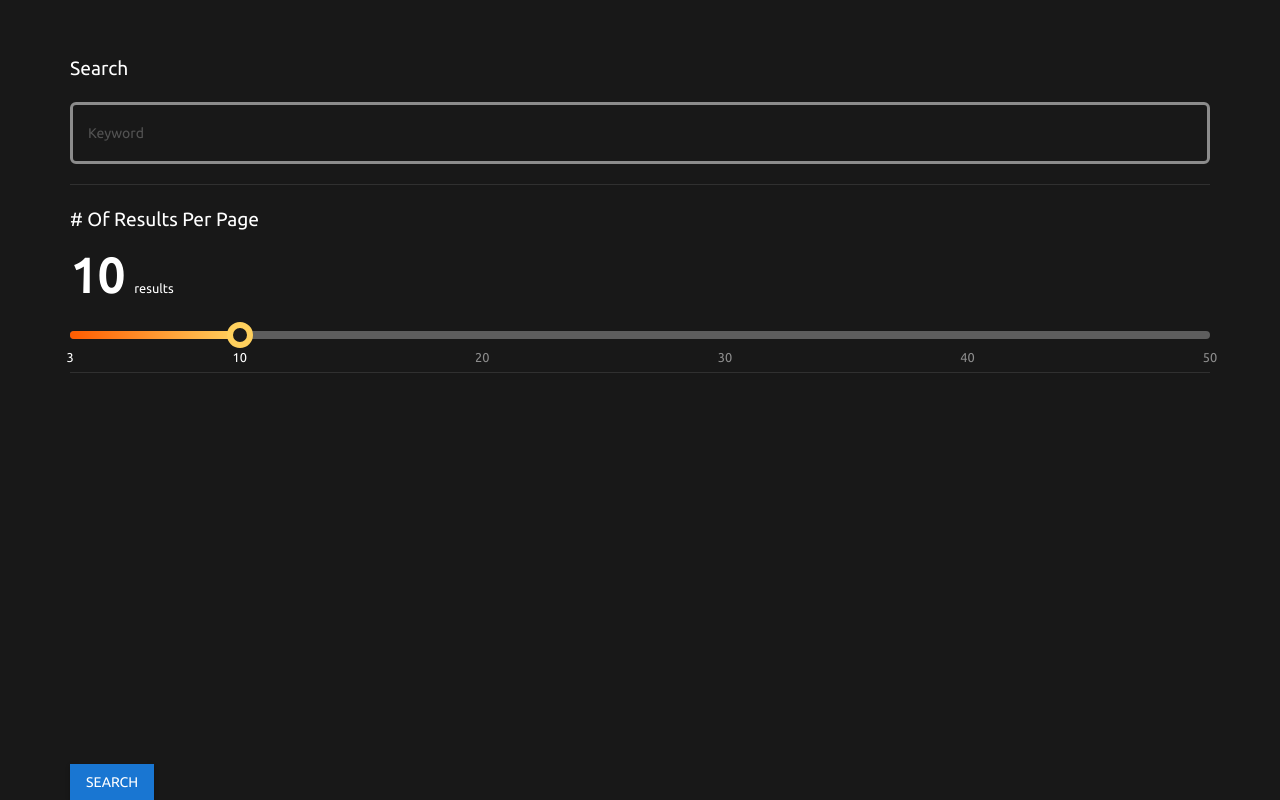
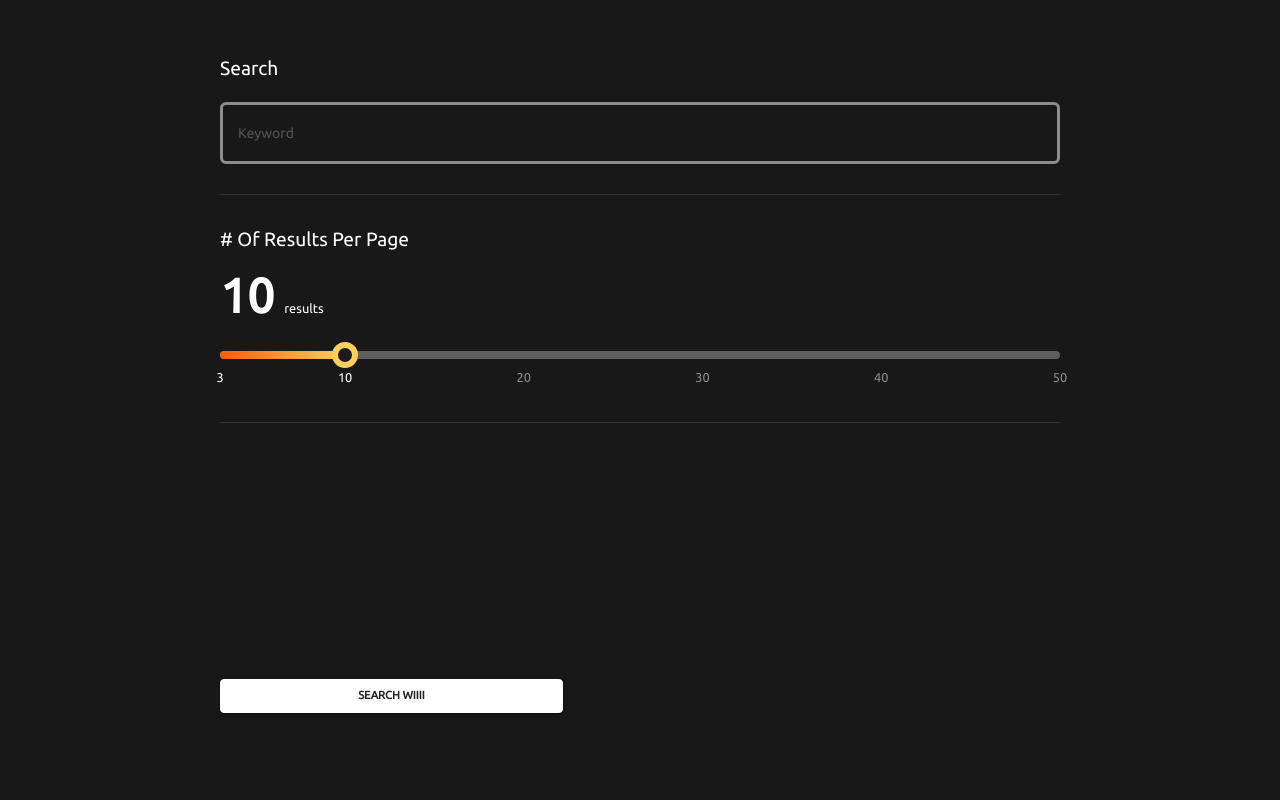
Before and after one commit to AlphonHung/aha_recruit_exam, a React app: page / in a window 1280 px wide. Built offline with nearby package versions, Linux system fonts and the light colour scheme.

Commit message:
Home page finished

```diff
--- /dev/null
+++ b/src/components/CustomButtons.tsx
@@ -0,0 +1,29 @@
+import React from 'react';
+import Button from '@mui/material/Button';
+
+/** A custom block level button for any common use.
+ *
+ * @param children Anything that will display inside button.
+ * @param handleClick Callback fired when click button.
+ */
+export function CustomBlockButton(props: { children: React.ReactNode; handleClick?: () => void; }) {
+    return (
+        <Button
+            variant="contained"
+            onClick={props.handleClick}
+            sx={{
+                width: '100%',
+                maxWidth: '343px',
+                border: '1px solid #FFFFFF',
+                fontSize: '0.7rem',
+                fontWeight: 700,
+                borderRadius: '4px',
+                '&:hover': {
+                    color: '#FFFFFF',
+                    backgroundColor: '#121212'
+                }
+            }}>
+            {props.children}
+        </Button>
+    )
+}
--- /dev/null
+++ b/src/components/CustomInputs.tsx
@@ -0,0 +1,37 @@
+import React, { useRef } from 'react';
+import TextField from '@mui/material/TextField';
+
+/** A custom one line input field
+ *
+ * @param handleInput Callback fired when change input value
+ */
+export function CustomInput(props: { placeholder: string; handleInput: (event: React.ChangeEvent<HTMLInputElement>) => void }) {
+    return (
+        <TextField
+            hiddenLabel
+            placeholder={props.placeholder}
+            onChange={props.handleInput}
+            sx={{
+                '& .MuiOutlinedInput-input': {
+                    height: '21px',
+                    padding: '20px 18px',
+                    fontSize: '14px',
+                    '&::placeholder': {
+                        color: '#FFFFFF',
+                        opacity: 0.25
+                    }
+                },
+                '& .MuiOutlinedInput-notchedOutline': {
+                    borderRadius: '6px',
+                    borderWidth: '3px !important',
+                    borderColor: '#FFFFFF80 !important',
+                },
+                '.Mui-focused': {
+                    '& .MuiOutlinedInput-notchedOutline': {
+                        borderColor: '#FF9B33 !important',
+                    }
+                }
+            }}
+        />
+    )
+}
--- /dev/null
+++ b/src/components/CustomSliders.tsx
@@ -0,0 +1,61 @@
+import React, { useRef } from 'react';
+import Slider from '@mui/material/Slider';
+
+const PAGE_SIZE_MARKS = [3, 10, 20, 30, 40, 50].map(value => ({ value, label: value.toString() }));
+
+/** A custom slider for change query's page size.
+ *
+ * @param defaultValue A initial value of slider.
+ * @param handleChange Callback fired when the slider's value changed.
+ */
+export function PageSizeSlider(props: { defaultValue: number; handleChange: (event: Event, newValue: number | number[], activeThumb: number) => void; }) {
+    const defaultValueRef = useRef(props.defaultValue);
+
+    return (
+        <Slider
+            aria-label="SearchCount"
+            defaultValue={defaultValueRef.current}
+            onChange={props.handleChange}
+            step={null}
+            min={3}
+            max={50}
+            marks={PAGE_SIZE_MARKS}
+            sx={{
+                color: '#FFD05D',
+                height: 8,
+                '& .MuiSlider-rail': {
+                    backgroundColor: '#FFFFFF',
+                    opacity: 0.3
+                },
+                '& .MuiSlider-track': {
+                    border: 'none',
+                    backgroundImage: 'linear-gradient(to right, #FF5C01, #FFD25F)'
+                },
+                '& .MuiSlider-thumb': {
+                    height: 26,
+                    width: 26,
+                    backgroundColor: '#1B1B1B',
+                    border: '6px solid currentColor',
+                    '&:focus, &:hover, &.Mui-active, &.Mui-focusVisible': {
+                        boxShadow: 'inherit',
+                    },
+                    '&:before': {
+                        display: 'none',
+                    },
+                },
+                '& .MuiSlider-mark': {
+                    display: 'none',
+                },
+                '& .MuiSlider-markLabel': {
+                    fontSize: '0.8rem',
+                    color: '#FFFFFF',
+                    opacity: 0.5,
+                    lineHeight: 1.5
+                },
+                '& .MuiSlider-markLabelActive': {
+                    opacity: 1
+                }
+            }}
+        />
+    )
+}
--- a/src/components/Input.tsx
+++ /dev/null
@@ -1,38 +0,0 @@
-import React, { useRef } from 'react';
-import TextField from '@mui/material/TextField';
-
-const textFieldStyle = {
-    '& .MuiOutlinedInput-input': {
-        height: '21px',
-        padding: '20px 18px',
-        fontSize: '14px',
-        '&::placeholder': {
-            color: '#FFFFFF',
-            opacity: 0.25
-        }
-    },
-    '& .MuiOutlinedInput-notchedOutline': {
-        borderRadius: '6px',
-        borderWidth: '3px !important',
-        borderColor: '#FFFFFF80 !important',
-    },
-    '.Mui-focused': {
-        '& .MuiOutlinedInput-notchedOutline': {
-            borderColor: '#FF9B33 !important',
-        }
-    }
-}
-
-/** A custom one line input field
- *
- * @param placeholder
- */
-export function Input(props: { placeholder: string; }) {
-    return (
-        <TextField
-            hiddenLabel
-            placeholder={props.placeholder}
-            sx={textFieldStyle}
-        />
-    )
-}
--- a/src/components/Slider.tsx
+++ /dev/null
@@ -1,87 +0,0 @@
-import React, { useRef } from 'react';
-import Slider from '@mui/material/Slider';
-
-const sliderMarks = [
-    {
-        value: 3,
-        label: '3',
-    },
-    {
-        value: 10,
-        label: '10',
-    },
-    {
-        value: 20,
-        label: '20',
-    },
-    {
-        value: 30,
-        label: '30',
-    },
-    {
-        value: 40,
-        label: '40',
-    },
-    {
-        value: 50,
-        label: '50',
-    },
-];
-
-const sliderStyle = {
-    color: '#FFD05D',
-    height: 8,
-    '& .MuiSlider-rail': {
-        backgroundColor: '#FFFFFF',
-        opacity: 0.3
-    },
-    '& .MuiSlider-track': {
-        border: 'none',
-        backgroundImage: 'linear-gradient(to right, #FF5C01, #FFD25F)'
-    },
-    '& .MuiSlider-thumb': {
-        height: 26,
-        width: 26,
-        backgroundColor: '#1B1B1B',
-        border: '6px solid currentColor',
-        '&:focus, &:hover, &.Mui-active, &.Mui-focusVisible': {
-            boxShadow: 'inherit',
-        },
-        '&:before': {
-            display: 'none',
-        },
-    },
-    '& .MuiSlider-mark': {
-        display: 'none',
-    },
-    '& .MuiSlider-markLabel': {
-        fontSize: '0.8rem',
-        color: '#FFFFFF',
-        opacity: 0.5
-    },
-    '& .MuiSlider-markLabelActive': {
-        opacity: 1
-    }
-}
-
-/** A custom slider for change query's page size.
- *
- * @param defaultValue A initial value of slider.
- * @param handleChange Callback function that is fired when the slider's value changed.
- */
-export function PageSizeSlider(props: { defaultValue: number; handleChange: (event: Event, newValue: number | number[], activeThumb: number) => void; }) {
-    const defaultValueRef = useRef(props.defaultValue);
-
-    return (
-        <Slider
-            aria-label="SearchCount"
-            defaultValue={defaultValueRef.current}
-            onChange={props.handleChange}
-            step={null}
-            min={3}
-            max={50}
-            marks={sliderMarks}
-            sx={sliderStyle}
-        />
-    )
-}
--- a/src/styles/theme.ts
+++ b/src/styles/theme.ts
@@ -24,11 +24,11 @@ declare module '@mui/material/styles' {
 const theme = createTheme({
     spacing: 10,
     palette: {
-        // primary: {
-        //     main: 'rgb(222, 192, 154)',
-        // },
+        primary: {
+            main: '#FFFFFF',
+        },
         text: {
-            primary: '#ffffff',
+            primary: '#FFFFFF',
         },
         background: {
             default: '#181818',
--- a/src/views/Home.tsx
+++ b/src/views/Home.tsx
@@ -4,40 +4,45 @@ import Box from '@mui/material/Box';
 import Stack from '@mui/material/Stack';
 import Typography from '@mui/material/Typography';
 import Divider from '@mui/material/Divider';
-import Button from '@mui/material/Button';
-import { Input } from '../components/Input';
-import { PageSizeSlider } from '../components/Slider';
-
-
+import { CustomInput } from '../components/CustomInputs';
+import { PageSizeSlider } from '../components/CustomSliders';
+import { CustomBlockButton } from '../components/CustomButtons';
 
 export const Home = () => {
+    const [keyword, setKeyword] = useState('');
     const [pageSize, setPageSize] = useState(10);
 
-    const handleChange = useCallback((event: Event, newValue: number | number[], activeThumb: number) => {
+    const handleKeywordInput = useCallback((event: React.ChangeEvent<HTMLInputElement>) => {
+        if (event.target.value !== keyword) setKeyword(event.target.value);
+    }, [keyword])
+
+    const handlePageSizeChange = useCallback((event: Event, newValue: number | number[], activeThumb: number) => {
         if (typeof newValue === 'number') {
             setPageSize(newValue);
         }
     }, [])
 
     return (
-        <Container maxWidth={'lg'}>
-            <Box height={1}>
-                <Stack height={1} flex={1} spacing={2} sx={{ paddingTop: 5.4 }}>
+        <Container maxWidth={'md'}>
+            <Stack height={1} flex={1} spacing={2} sx={{ pt: 5.4, pb: 8.7 }}>
                 <Typography variant="h5" component="h5" fontSize={'1.2rem'} lineHeight={1.5}>Search</Typography>
-                    <Input placeholder={"Keyword"} />
+                <CustomInput placeholder={"Keyword"} handleInput={handleKeywordInput} />
+                <Box sx={{ py: 1 }}>
                     <Divider sx={{ borderColor: '#FFFFFF1A' }} />
+                </Box>
                 <Typography variant="h5" component="h5" fontSize={'1.2rem'} lineHeight={1.5}># Of Results Per Page</Typography>
                 <Typography variant="body1" component="p" fontSize={'0.8rem'}>
                     <span style={{ fontSize: 48, fontWeight: 700, marginRight: 10, lineHeight: 0.875 }}>{pageSize}</span>
                     results
                 </Typography>
-                    <PageSizeSlider defaultValue={pageSize} handleChange={handleChange} />
+                <PageSizeSlider defaultValue={pageSize} handleChange={handlePageSizeChange} />
+                <Box sx={{ pt: 3, pb: 1 }}>
                     <Divider sx={{ borderColor: '#FFFFFF1A' }} />
+                </Box>
                 <Box flex={1} display={'flex'} justifyContent={"flex-start"} alignItems={"flex-end"}>
-                        <Button variant="contained">SEARCH</Button>
+                    <CustomBlockButton>{'Search Wiiii'}</CustomBlockButton>
                 </Box>
             </Stack>
-            </Box>
         </Container>
     )
 }
```
Lines whose indentation alone changed are shown as unchanged.
